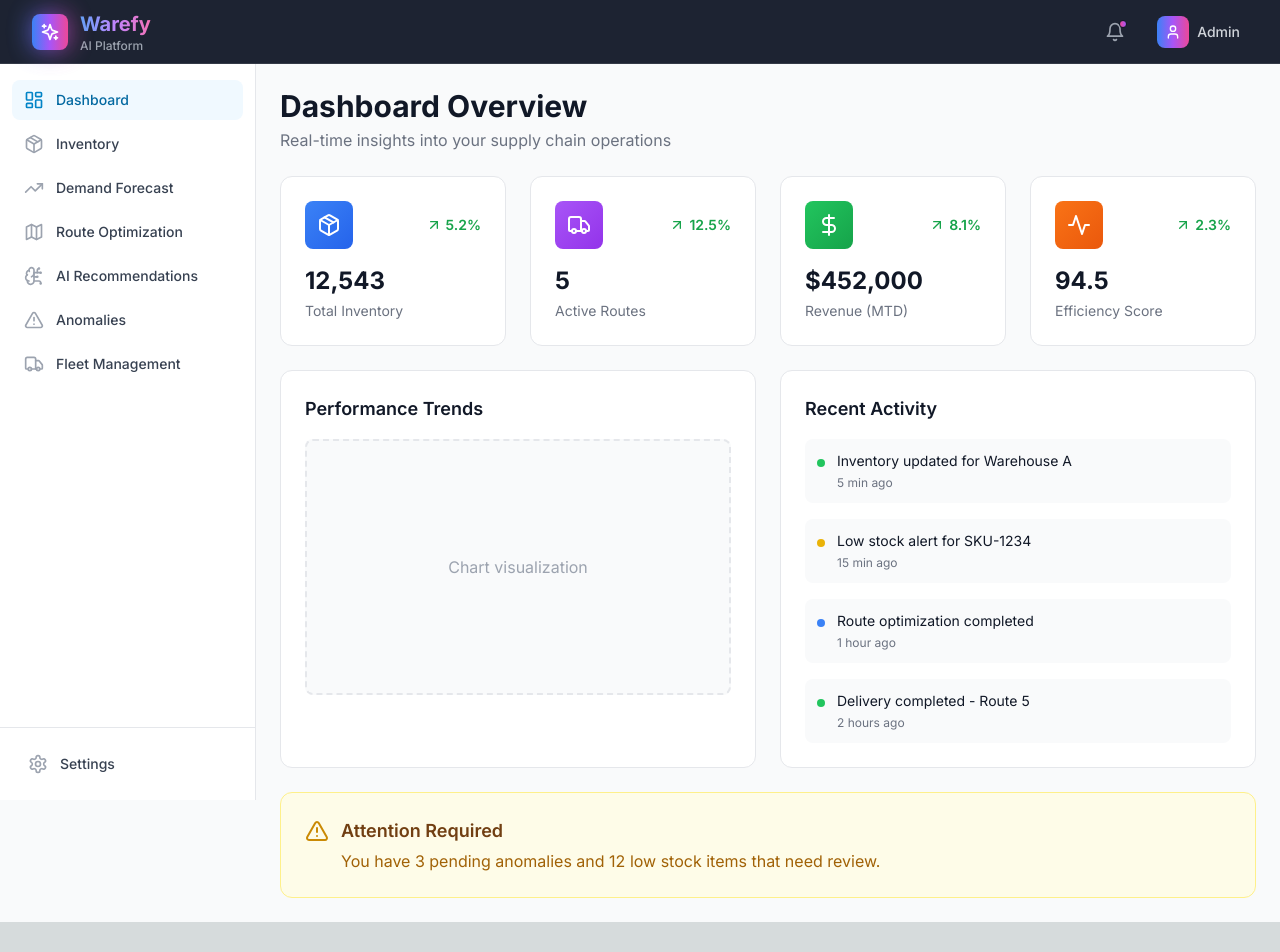
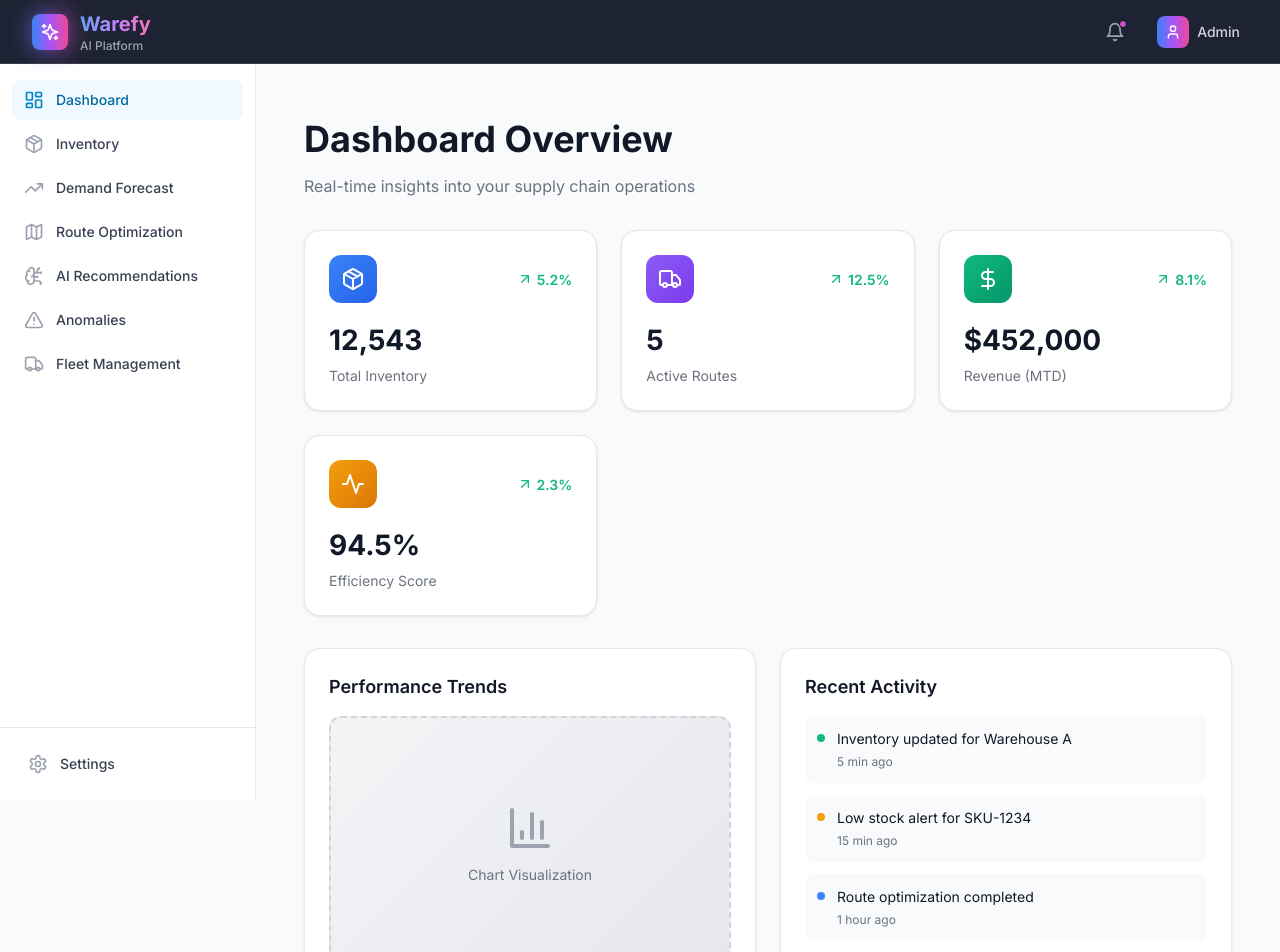
Before and after one commit to richardbranson077-sketch/Warefy, a Next.js app in the folder frontend/: page /dashboard in a window 1280 px wide. Shown: the top 952 px of the page. Before the commit the page ends 922 px from the top, so only its background shows below. Built offline with nearby package versions, Linux system fonts and the light colour scheme.

Commit message:
Add fully styled dashboard with inline CSS for guaranteed visual design

```diff
--- a/frontend/app/dashboard/page.tsx
+++ b/frontend/app/dashboard/page.tsx
@@ -9,7 +9,11 @@ import {
     ArrowUpRight,
     ArrowDownRight,
     Activity,
-    DollarSign
+    DollarSign,
+    BarChart3,
+    Users,
+    Clock,
+    CheckCircle
 } from 'lucide-react';
 
 export default function DashboardPage() {
@@ -22,91 +26,208 @@ export default function DashboardPage() {
         efficiency: 94.5
     });
 
-    const StatCard = ({ title, value, icon: Icon, trend, color, prefix = '' }) => (
-        <div className="bg-white rounded-xl border border-gray-200 p-6 hover:shadow-lg transition">
-            <div className="flex items-center justify-between mb-4">
-                <div className={`p-3 rounded-lg ${color}`}>
-                    <Icon className="h-6 w-6 text-white" />
-                </div>
-                {trend && (
-                    <span className={`flex items-center text-sm font-semibold ${trend > 0 ? 'text-green-600' : 'text-red-600'}`}>
-                        {trend > 0 ? <ArrowUpRight className="h-4 w-4 mr-1" /> : <ArrowDownRight className="h-4 w-4 mr-1" />}
-                        {Math.abs(trend)}%
-                    </span>
-                )}
-            </div>
-            <h3 className="text-2xl font-bold text-gray-900 mb-1">{prefix}{value.toLocaleString()}</h3>
-            <p className="text-sm text-gray-500">{title}</p>
-        </div>
-    );
-
     return (
-        <div className="space-y-6">
+        <div style={{ padding: '24px', backgroundColor: '#f9fafb', minHeight: '100vh' }}>
             {/* Header */}
-            <div>
-                <h1 className="text-3xl font-bold text-gray-900">Dashboard Overview</h1>
-                <p className="text-gray-500 mt-1">Real-time insights into your supply chain operations</p>
+            <div style={{ marginBottom: '32px' }}>
+                <h1 style={{ fontSize: '36px', fontWeight: 'bold', color: '#111827', marginBottom: '8px' }}>
+                    Dashboard Overview
+                </h1>
+                <p style={{ fontSize: '16px', color: '#6b7280' }}>
+                    Real-time insights into your supply chain operations
+                </p>
             </div>
 
             {/* Stats Grid */}
-            <div className="grid grid-cols-1 md:grid-cols-2 lg:grid-cols-4 gap-6">
-                <StatCard
-                    title="Total Inventory"
-                    value={stats.totalInventory}
-                    icon={Package}
-                    trend={5.2}
-                    color="bg-gradient-to-br from-blue-500 to-blue-600"
-                />
-                <StatCard
-                    title="Active Routes"
-                    value={stats.activeRoutes}
-                    icon={Truck}
-                    trend={12.5}
-                    color="bg-gradient-to-br from-purple-500 to-purple-600"
-                />
-                <StatCard
-                    title="Revenue (MTD)"
-                    value={stats.revenue}
-                    icon={DollarSign}
-                    trend={8.1}
-                    color="bg-gradient-to-br from-green-500 to-green-600"
-                    prefix="$"
-                />
-                <StatCard
-                    title="Efficiency Score"
-                    value={stats.efficiency}
-                    icon={Activity}
-                    trend={2.3}
-                    color="bg-gradient-to-br from-orange-500 to-orange-600"
-                    prefix=""
-                />
+            <div style={{
+                display: 'grid',
+                gridTemplateColumns: 'repeat(auto-fit, minmax(250px, 1fr))',
+                gap: '24px',
+                marginBottom: '32px'
+            }}>
+                {/* Total Inventory Card */}
+                <div style={{
+                    background: 'white',
+                    borderRadius: '16px',
+                    padding: '24px',
+                    boxShadow: '0 1px 3px rgba(0,0,0,0.1)',
+                    border: '1px solid #e5e7eb'
+                }}>
+                    <div style={{ display: 'flex', alignItems: 'center', justifyContent: 'space-between', marginBottom: '16px' }}>
+                        <div style={{
+                            background: 'linear-gradient(135deg, #3b82f6 0%, #2563eb 100%)',
+                            padding: '12px',
+                            borderRadius: '12px',
+                            display: 'inline-flex'
+                        }}>
+                            <Package size={24} color="white" />
+                        </div>
+                        <span style={{ display: 'flex', alignItems: 'center', color: '#10b981', fontSize: '14px', fontWeight: '600' }}>
+                            <ArrowUpRight size={16} style={{ marginRight: '4px' }} />
+                            5.2%
+                        </span>
+                    </div>
+                    <h3 style={{ fontSize: '28px', fontWeight: 'bold', color: '#111827', marginBottom: '4px' }}>
+                        {stats.totalInventory.toLocaleString()}
+                    </h3>
+                    <p style={{ fontSize: '14px', color: '#6b7280' }}>Total Inventory</p>
+                </div>
+
+                {/* Active Routes Card */}
+                <div style={{
+                    background: 'white',
+                    borderRadius: '16px',
+                    padding: '24px',
+                    boxShadow: '0 1px 3px rgba(0,0,0,0.1)',
+                    border: '1px solid #e5e7eb'
+                }}>
+                    <div style={{ display: 'flex', alignItems: 'center', justifyContent: 'space-between', marginBottom: '16px' }}>
+                        <div style={{
+                            background: 'linear-gradient(135deg, #8b5cf6 0%, #7c3aed 100%)',
+                            padding: '12px',
+                            borderRadius: '12px',
+                            display: 'inline-flex'
+                        }}>
+                            <Truck size={24} color="white" />
+                        </div>
+                        <span style={{ display: 'flex', alignItems: 'center', color: '#10b981', fontSize: '14px', fontWeight: '600' }}>
+                            <ArrowUpRight size={16} style={{ marginRight: '4px' }} />
+                            12.5%
+                        </span>
+                    </div>
+                    <h3 style={{ fontSize: '28px', fontWeight: 'bold', color: '#111827', marginBottom: '4px' }}>
+                        {stats.activeRoutes}
+                    </h3>
+                    <p style={{ fontSize: '14px', color: '#6b7280' }}>Active Routes</p>
+                </div>
+
+                {/* Revenue Card */}
+                <div style={{
+                    background: 'white',
+                    borderRadius: '16px',
+                    padding: '24px',
+                    boxShadow: '0 1px 3px rgba(0,0,0,0.1)',
+                    border: '1px solid #e5e7eb'
+                }}>
+                    <div style={{ display: 'flex', alignItems: 'center', justifyContent: 'space-between', marginBottom: '16px' }}>
+                        <div style={{
+                            background: 'linear-gradient(135deg, #10b981 0%, #059669 100%)',
+                            padding: '12px',
+                            borderRadius: '12px',
+                            display: 'inline-flex'
+                        }}>
+                            <DollarSign size={24} color="white" />
+                        </div>
+                        <span style={{ display: 'flex', alignItems: 'center', color: '#10b981', fontSize: '14px', fontWeight: '600' }}>
+                            <ArrowUpRight size={16} style={{ marginRight: '4px' }} />
+                            8.1%
+                        </span>
+                    </div>
+                    <h3 style={{ fontSize: '28px', fontWeight: 'bold', color: '#111827', marginBottom: '4px' }}>
+                        ${stats.revenue.toLocaleString()}
+                    </h3>
+                    <p style={{ fontSize: '14px', color: '#6b7280' }}>Revenue (MTD)</p>
+                </div>
+
+                {/* Efficiency Card */}
+                <div style={{
+                    background: 'white',
+                    borderRadius: '16px',
+                    padding: '24px',
+                    boxShadow: '0 1px 3px rgba(0,0,0,0.1)',
+                    border: '1px solid #e5e7eb'
+                }}>
+                    <div style={{ display: 'flex', alignItems: 'center', justifyContent: 'space-between', marginBottom: '16px' }}>
+                        <div style={{
+                            background: 'linear-gradient(135deg, #f59e0b 0%, #d97706 100%)',
+                            padding: '12px',
+                            borderRadius: '12px',
+                            display: 'inline-flex'
+                        }}>
+                            <Activity size={24} color="white" />
+                        </div>
+                        <span style={{ display: 'flex', alignItems: 'center', color: '#10b981', fontSize: '14px', fontWeight: '600' }}>
+                            <ArrowUpRight size={16} style={{ marginRight: '4px' }} />
+                            2.3%
+                        </span>
+                    </div>
+                    <h3 style={{ fontSize: '28px', fontWeight: 'bold', color: '#111827', marginBottom: '4px' }}>
+                        {stats.efficiency}%
+                    </h3>
+                    <p style={{ fontSize: '14px', color: '#6b7280' }}>Efficiency Score</p>
+                </div>
             </div>
 
-            {/* Charts Placeholder */}
-            <div className="grid grid-cols-1 lg:grid-cols-2 gap-6">
-                <div className="bg-white rounded-xl border border-gray-200 p-6">
-                    <h3 className="text-lg font-semibold text-gray-900 mb-4">Performance Trends</h3>
-                    <div className="h-64 flex items-center justify-center bg-gray-50 rounded-lg border-2 border-dashed border-gray-200">
-                        <p className="text-gray-400">Chart visualization</p>
+            {/* Charts Section */}
+            <div style={{ display: 'grid', gridTemplateColumns: 'repeat(auto-fit, minmax(400px, 1fr))', gap: '24px', marginBottom: '32px' }}>
+                {/* Performance Chart */}
+                <div style={{
+                    background: 'white',
+                    borderRadius: '16px',
+                    padding: '24px',
+                    boxShadow: '0 1px 3px rgba(0,0,0,0.1)',
+                    border: '1px solid #e5e7eb'
+                }}>
+                    <h3 style={{ fontSize: '18px', fontWeight: '600', color: '#111827', marginBottom: '16px' }}>
+                        Performance Trends
+                    </h3>
+                    <div style={{
+                        height: '256px',
+                        display: 'flex',
+                        alignItems: 'center',
+                        justifyContent: 'center',
+                        background: 'linear-gradient(135deg, #f3f4f6 0%, #e5e7eb 100%)',
+                        borderRadius: '12px',
+                        border: '2px dashed #d1d5db'
+                    }}>
+                        <div style={{ textAlign: 'center' }}>
+                            <BarChart3 size={48} color="#9ca3af" style={{ margin: '0 auto 12px' }} />
+                            <p style={{ color: '#6b7280', fontSize: '14px' }}>Chart Visualization</p>
+                        </div>
                     </div>
                 </div>
 
-                <div className="bg-white rounded-xl border border-gray-200 p-6">
-                    <h3 className="text-lg font-semibold text-gray-900 mb-4">Recent Activity</h3>
-                    <div className="space-y-4">
+                {/* Recent Activity */}
+                <div style={{
+                    background: 'white',
+                    borderRadius: '16px',
+                    padding: '24px',
+                    boxShadow: '0 1px 3px rgba(0,0,0,0.1)',
+                    border: '1px solid #e5e7eb'
+                }}>
+                    <h3 style={{ fontSize: '18px', fontWeight: '600', color: '#111827', marginBottom: '16px' }}>
+                        Recent Activity
+                    </h3>
+                    <div style={{ display: 'flex', flexDirection: 'column', gap: '12px' }}>
                         {[
-                            { type: 'success', message: 'Inventory updated for Warehouse A', time: '5 min ago' },
-                            { type: 'warning', message: 'Low stock alert for SKU-1234', time: '15 min ago' },
-                            { type: 'info', message: 'Route optimization completed', time: '1 hour ago' },
-                            { type: 'success', message: 'Delivery completed - Route 5', time: '2 hours ago' }
+                            { type: 'success', message: 'Inventory updated for Warehouse A', time: '5 min ago', color: '#10b981' },
+                            { type: 'warning', message: 'Low stock alert for SKU-1234', time: '15 min ago', color: '#f59e0b' },
+                            { type: 'info', message: 'Route optimization completed', time: '1 hour ago', color: '#3b82f6' },
+                            { type: 'success', message: 'Delivery completed - Route 5', time: '2 hours ago', color: '#10b981' }
                         ].map((activity, index) => (
-                            <div key={index} className="flex items-start space-x-3 p-3 bg-gray-50 rounded-lg">
-                                <div className={`w-2 h-2 rounded-full mt-2 ${activity.type === 'success' ? 'bg-green-500' :
-                                        activity.type === 'warning' ? 'bg-yellow-500' : 'bg-blue-500'
-                                    }`}></div>
-                                <div className="flex-1">
-                                    <p className="text-sm text-gray-900">{activity.message}</p>
-                                    <p className="text-xs text-gray-500 mt-1">{activity.time}</p>
+                            <div key={index} style={{
+                                display: 'flex',
+                                alignItems: 'flex-start',
+                                gap: '12px',
+                                padding: '12px',
+                                background: '#f9fafb',
+                                borderRadius: '8px'
+                            }}>
+                                <div style={{
+                                    width: '8px',
+                                    height: '8px',
+                                    borderRadius: '50%',
+                                    background: activity.color,
+                                    marginTop: '6px',
+                                    flexShrink: 0
+                                }}></div>
+                                <div style={{ flex: 1 }}>
+                                    <p style={{ fontSize: '14px', color: '#111827', marginBottom: '4px' }}>
+                                        {activity.message}
+                                    </p>
+                                    <p style={{ fontSize: '12px', color: '#6b7280' }}>
+                                        {activity.time}
+                                    </p>
                                 </div>
                             </div>
                         ))}
@@ -114,14 +235,24 @@ export default function DashboardPage() {
                 </div>
             </div>
 
-            {/* Alerts */}
-            <div className="bg-yellow-50 border border-yellow-200 rounded-xl p-6">
-                <div className="flex items-start space-x-3">
-                    <AlertTriangle className="h-6 w-6 text-yellow-600 flex-shrink-0 mt-0.5" />
-                    <div>
-                        <h3 className="text-lg font-semibold text-yellow-900 mb-1">Attention Required</h3>
-                        <p className="text-yellow-700">You have {stats.pendingAnomalies} pending anomalies and {stats.lowStockItems} low stock items that need review.</p>
-                    </div>
+            {/* Alert Banner */}
+            <div style={{
+                background: 'linear-gradient(135deg, #fef3c7 0%, #fde68a 100%)',
+                border: '1px solid #fbbf24',
+                borderRadius: '16px',
+                padding: '20px',
+                display: 'flex',
+                alignItems: 'flex-start',
+                gap: '16px'
+            }}>
+                <AlertTriangle size={24} color="#d97706" style={{ flexShrink: 0, marginTop: '2px' }} />
+                <div>
+                    <h3 style={{ fontSize: '18px', fontWeight: '600', color: '#92400e', marginBottom: '4px' }}>
+                        Attention Required
+                    </h3>
+                    <p style={{ fontSize: '14px', color: '#78350f' }}>
+                        You have {stats.pendingAnomalies} pending anomalies and {stats.lowStockItems} low stock items that need review.
+                    </p>
                 </div>
             </div>
         </div>
```
